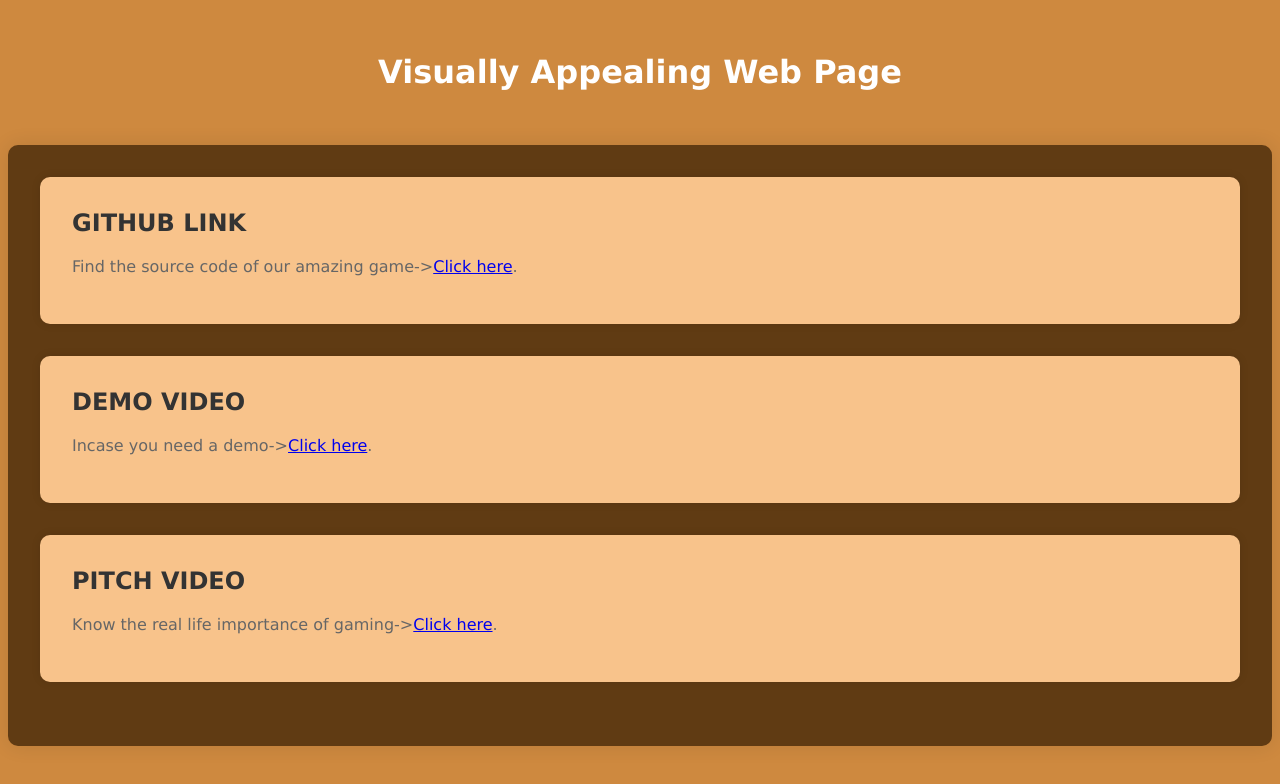
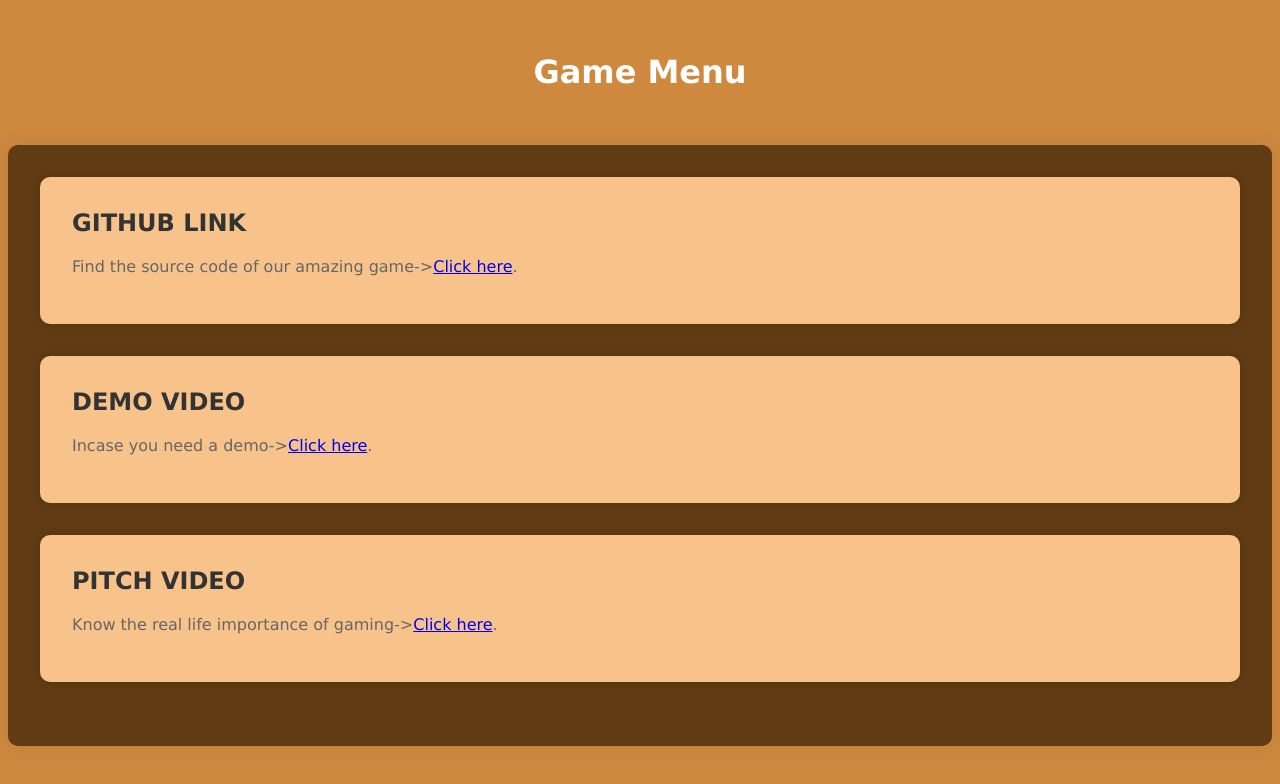
Before and after one commit to ritecode2023/ritecode2023.github.io, a plain HTML site: page gamemenu.html in a window 1280 px wide. Drawn offline with Linux system fonts and the light colour scheme.

Commit message:
Update gamemenu.html

```diff
--- a/gamemenu.html
+++ b/gamemenu.html
@@ -3,7 +3,7 @@
 <head>
     <meta charset="UTF-8">
     <meta name="viewport" content="width=device-width, initial-scale=1.0">
-    <title>Visually Appealing Web Page</title>
+    <title>Game Menu</title>
     <style>
         body {
             font-family: Verdana, sans-serif;
@@ -75,7 +75,7 @@
 </head>
 <body>
     <header>
-        <h1>Visually Appealing Web Page</h1>
+        <h1>Game Menu</h1>
     </header>
 
     <div class="container">
```
